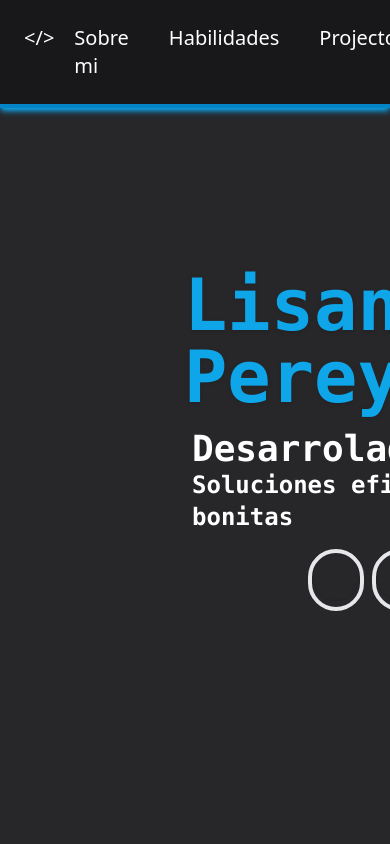
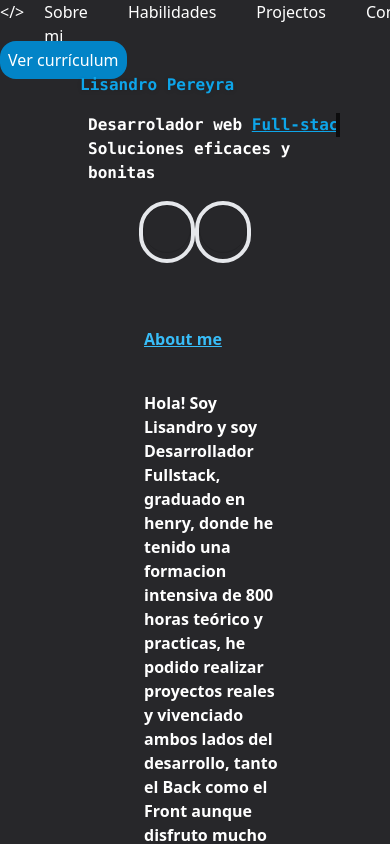
Before and after one commit to LisandroGG/Portfolio, a React (Vite) app: page / in a window 390 px wide. Shown: the top 844 px of the page. Built offline with nearby package versions, Linux system fonts and the light colour scheme; some icons are missing.

Commit message:
vista tablet

```diff
--- a/src/components/About/About.jsx
+++ b/src/components/About/About.jsx
@@ -2,19 +2,19 @@ import lisandro from '../../img/lisandroFoto.png'
 
 const About = () => {
     return(
-        <div id='about' className="p-10">
+        <div id='about' className="xl:p-10 md:p-5">
             <div className="grid p-10 m-6">
-                <span className="text-5xl font-bold text-sky-400 underline text-left pb-10">About me</span>
-                <div className="font-bold grid grid-cols-2">
-                    <div>
+                <span className="font-bold text-sky-400 underline text-left pb-10 xl:text-5xl md:(text-3xl text-center)">About me</span>
+                <div className="font-bold grid xl:grid-cols-2 md:grid-rows-2">
+                    <div className='md:text-lg'>
                         <h1>Hola! Soy Lisandro y soy Desarrollador Fullstack, graduado en henry, donde he tenido una formacion intensiva de 800 horas teórico y practicas, he podido realizar proyectos reales y vivenciado ambos lados del desarrollo, tanto el Back como el Front aunque disfruto mucho del frontend.</h1>
                         <h1>Desde pequeño he tenido mucha facilidad e interés por todos los ámbitos que me permitieran explorar mi creatividad, la tecnología me ha permitido utilizar mi creatividad al 100%, este gran interés por el mundo de la tecnología y del desarrollo me llevó a sumarme a Henry donde pude aprender no solo a programar, sino a trabajar en equipo, utilizar metodologias agiles, a ser tolerante a la frustracion entre otras habilidades.</h1>
                         <h1>Hoy busco incorporarme a un equipo donde pudiera crecer profesionalmente poniendo a disposición todos mis recursos.</h1>
                         <h1>Si te interesa mi perfil y crees que puedo ser un buen match no dudes en contactarme!</h1>
                     </div>
-                    <div className='px-30'>
+                    <div className='xl:px-30 md:pt-5'>
                             <span className='bg-zinc-900 grid place-items-center rounded-full border-4 p-4 border-sky-500 shadow-2xl shadow-sky-500'>
-                                <img src={lisandro} width='220rem' className='rounded-xl'></img>
+                                <img src={lisandro} width='160rem' className='rounded-xl'></img>
                             </span>
                     </div>
                 </div>
--- a/src/components/Contact/Contact.jsx
+++ b/src/components/Contact/Contact.jsx
@@ -2,8 +2,8 @@ const Contact = () => {
     return(
         <div id='contact' className="grid justify-items-center">
             <div className="w-100">
-            <p className="text-4xl font-bold text-sky-400 underline text-center py-4">Contact Me</p>
-            <p className="font-bold pb-10">Actualmente estoy buscando empleo, me considero una persona activa y que puedo dar lo mejor de mi para lograr soluciones eficaces, por lo que dejo mis medios de contacto por si gustas contactarme para empleo o para conocerme.</p>
+            <p className="font-bold text-sky-400 underline text-center py-4 xl:(text-4xl) md:(text-3xl)">Contact Me</p>
+            <p className="font-bold pb-10 md:text-lg">Actualmente estoy buscando empleo, me considero una persona activa y que puedo dar lo mejor de mi para lograr soluciones eficaces, por lo que dejo mis medios de contacto por si gustas contactarme para empleo o para conocerme.</p>
             <div className="flex justify-center pb-4">
                 <button className="text-white bg-sky-500 w-18 border-4 rounded border-sky-600 text-xl hover:(shadow-lg shadow-sky-700)"><a href='mailto:lisandro.pereyra123456@gmail.com'>EMAIL</a></button>
             </div>
--- a/src/components/Footer/Footer.jsx
+++ b/src/components/Footer/Footer.jsx
@@ -3,10 +3,10 @@ import 'boxicons'
 const Footer = () => {
     return(
         <div className="bg-zinc-900 grid justify-items-center">
-            <div className="flex row-span-1 p-2 gap-2">
-                <a href='https://github.com/LisandroGG' target='_blank' className='border-4 rounded-full hover:(transition-all bg-orange-700)'><box-icon type='logo' name='github' size='lg' color='#ffffff' border='circle'></box-icon></a>
-                <a href='https://www.linkedin.com/in/lisandro-pereyra-18503626a/' target='_blank' className='border-4 rounded-full hover:(transition-all bg-blue-900)'><box-icon name='linkedin-square' type='logo' size='lg' color='#ffffff' border='circle'></box-icon></a>
-                <a href='https://www.instagram.com/lisandro_ssj/?hl=es-la' target='_blank' className='border-4 rounded-full hover:(transition-all bg-gradient-to-b from-violet-800  to-yellow-400)'><box-icon name='instagram' type='logo' size='lg' color='#ffffff' border='circle'></box-icon></a>
+            <div className="flex row-span-1 p-2 gap-2 md:(gap-0 p-0)">
+                <a href='https://github.com/LisandroGG' target='_blank' className='border-4 rounded-full hover:(transition-all bg-orange-700) md:scale-75'><box-icon type='logo' name='github' size='lg' color='#ffffff' border='circle'></box-icon></a>
+                <a href='https://www.linkedin.com/in/lisandro-pereyra-18503626a/' target='_blank' className='border-4 rounded-full hover:(transition-all bg-blue-900) md:scale-75'><box-icon name='linkedin-square' type='logo' size='lg' color='#ffffff' border='circle'></box-icon></a>
+                <a href='https://www.instagram.com/lisandro_ssj/?hl=es-la' target='_blank' className='border-4 rounded-full hover:(transition-all bg-gradient-to-b from-violet-800  to-yellow-400) md:scale-75'><box-icon name='instagram' type='logo' size='lg' color='#ffffff' border='circle'></box-icon></a>
             </div>
             <div>
                 <p className="text-white font-bold p-2">Copyright © 2023. All rights reserved.</p>
--- a/src/components/Main/Main.jsx
+++ b/src/components/Main/Main.jsx
@@ -3,16 +3,16 @@ import tenis from '../../img/tenis.png'
 const Main = () => {
 
     return(
-        <div id="home" className="h-220 grid place-items-center p-10">
-            <div className="p-10 m-6">
+        <div id="home" className="xl:(h-220 grid place-items-center p-10) md:(h-180 grid place-items-center)">
+            <div className="xl(p-10 m-6) md:(p-5 m-3)">
                 <div className="pb-4">
-                    <span className="font-mono text-7xl font-bold text-sky-500 drop-shadow">Lisandro Pereyra</span>
+                    <span className="font-mono font-bold text-sky-500 drop-shadow xl:text-7xl md:text-5xl">Lisandro Pereyra</span>
                 </div>
-                <h1 className="font-mono text-4xl font-bold pl-2 animate-typing overflow-hidden whitespace-nowrap border-r-4">Desarrolador web <span className="text-sky-500 underline">Full-stack</span></h1>
-                <h1 className='pl-2 font-mono text-2xl font-bold'>Soluciones eficaces y bonitas</h1>
-                <div className='flex row-span-1 pt-4 gap-2 justify-center'>
-                    <a href='https://github.com/LisandroGG' target='_blank' className='border-4 rounded-full hover:(transition-all border-orange-700)'><box-icon type='logo' name='github' size='lg' color='#ffffff' border='circle'></box-icon></a>
-                    <a href='https://www.linkedin.com/in/lisandro-pereyra-18503626a/' target='_blank' className='border-4 rounded-full hover:(transition-all border-blue-900)'><box-icon name='linkedin-square' type='logo' size='lg' color='#ffffff' border='circle'></box-icon></a>
+                <h1 className="font-mono font-bold pl-2 animate-typing overflow-hidden whitespace-nowrap border-r-4 xl:text-4xl md:text-2xl">Desarrolador web <span className="text-sky-500 underline">Full-stack</span></h1>
+                <h1 className='pl-2 font-mono font-bold xl:text-2xl md:text-lg'>Soluciones eficaces y bonitas</h1>
+                <div className='flex row-span-1 pt-4 justify-center xl:gap-2 md:gap-0'>
+                    <a href='https://github.com/LisandroGG' target='_blank' className='md:scale-75 border-4 rounded-full hover:(transition-all border-orange-700)'><box-icon type='logo' name='github' size='lg' color='#ffffff' border='circle'></box-icon></a>
+                    <a href='https://www.linkedin.com/in/lisandro-pereyra-18503626a/' target='_blank' className='md:scale-75 border-4 rounded-full hover:(transition-all border-blue-900)'><box-icon name='linkedin-square' type='logo' size='lg' color='#ffffff' border='circle'></box-icon></a>
                 </div>
             </div>
         </div>
--- a/src/components/Nav/Nav.jsx
+++ b/src/components/Nav/Nav.jsx
@@ -4,7 +4,7 @@ const Nav = () => {
 
     return(
 
-        <div className="p-6 flex justify-between text-xl text-white bg-zinc-900 border-b-4 border-sky-600 shadow-md shadow-sky-500 fixed w-full">
+        <div className="xl:(p-6 flex justify-between text-xl text-white bg-zinc-900 border-b-4 border-sky-600 shadow-md shadow-sky-500 fixed w-full) md:(p-6 flex justify-between text-xl text-white bg-zinc-900 border-b-4 border-sky-600 shadow-md shadow-sky-500)">
             <div className="flex">
                 <a href="#home">{icon}</a>
                 <ul className="flex text-white">
--- a/src/components/Projects/Projects.jsx
+++ b/src/components/Projects/Projects.jsx
@@ -3,9 +3,9 @@ const Projects = () => {
     return(
         <div id='project' className="p-20 m-6">
             <div className="text-center">
-                <span className="text-5xl font-bold text-sky-400 underline pb-10">Projectos</span>
+                <span className="font-bold text-sky-400 underline pb-10 xl:(text-5xl) md:(text-3xl)">Projectos</span>
             </div>
-            <div className="grid grid-cols-3 mt-10 place-items-center gap-4">
+            <div className="grid mt-10 place-items-center gap-4 xl:(grid-cols-3) md:(grid-cols-1)">
                 <div className="bg-sky-500 p-4 rounded-2xl w-100 font-bold text-center">
                     <h1 className="text-xl">The literary corner</h1>
                     <h1 className="text-sm">Trabajo grupal</h1>
@@ -14,7 +14,6 @@ const Projects = () => {
                         <a href="https://pf-henry-bookstore.vercel.app/" target="_blank"><box-icon name='link-alt' size='sm' color='#ffffff'></box-icon></a>
                     </div>
                 </div>
-
             </div>
         </div>
     )
--- a/src/components/TechSkills/TechSkills.jsx
+++ b/src/components/TechSkills/TechSkills.jsx
@@ -9,12 +9,12 @@ import sequelize from '../../img/sequelize.png'
 
 const TechSkills = () => {
     return(
-        <div id='techs' className="grid grid-cols-2 p-10 mb-20">
-            <div className="grid grid-rows-4 p-10 m-6">
-                <span className="text-5xl font-bold text-sky-400 underline text-left">Techs skills</span>
-                <span className="font-bold text-left">Todas estas tecnologias, exceptuando algunas, las aprendi en el bootcamp de Henry. <br />Donde ademas de aprenderlas, tuve projectos en los cuales pude aprendir Git-flow, saber como se maneja de forma correcta git, una buena comunicación con mi equipo, aportar ideas, tener reuniones diarias y una flexibilidad de horarios.</span>
+        <div id='techs' className="xl:(grid grid-cols-2 p-10 mb-20)">
+            <div className="grid xl:(p-10 m-6 grid-rows-4) md:(p-5 m-3)">
+                <span className="font-bold text-sky-400 underline text-left xl:text-5xl md:(text-3xl text-center pb-5)">Techs skills</span>
+                <span className="font-bold text-left md:(text-lg)">Todas estas tecnologias, exceptuando algunas, las aprendi en el bootcamp de Henry. <br />Donde ademas de aprenderlas, tuve projectos en los cuales pude aprendir Git-flow, saber como se maneja de forma correcta git, una buena comunicación con mi equipo, aportar ideas, tener reuniones diarias y una flexibilidad de horarios.</span>
             </div>
-            <div className="grid grid-cols-4 gap-4 p-10">
+            <div className="grid grid-cols-4 xl:(gap-4 p-10) md:(gap-2 p-5)">
                 <img src={react} className='w-40 hover:(transition-all border-8 border-sky-400 rounded-full shadow-2xl shadow-sky-500)'></img>
                 <img src={js} className='rounded-full w-40 hover:(transition-all border-8 border-yellow-200 shadow-2xl shadow-yellow-300)'></img>
                 <img src={html} className='w-40 hover:(transition-all border-8 border-orange-500 rounded-full shadow-2xl shadow-orange-600)'></img>
```
